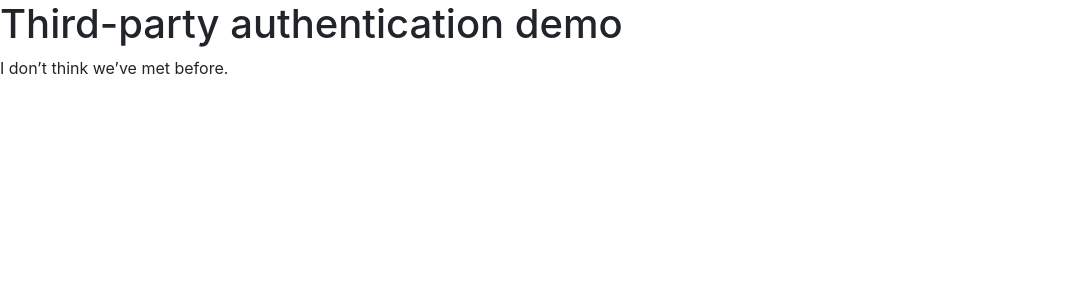
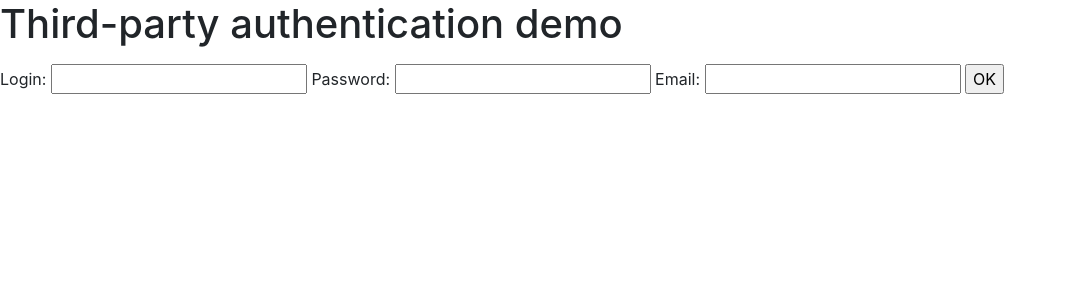
Before and after one commit to denisovlev/cc-project-poc, a Django app: page /oauth/ in a window 1280 px wide. Shown: the top 300 px of the page, without its empty margins (0-1066 px from the left). Run offline with Django 3.2, Linux system fonts and the light colour scheme; some libraries are stand-ins or nearby versions.

Commit message:
POC WEBAPP

```diff
--- a/cc_project_poc/settings.py
+++ b/cc_project_poc/settings.py
@@ -46,7 +46,7 @@ MIDDLEWARE = [
     'django.middleware.security.SecurityMiddleware',
     'django.contrib.sessions.middleware.SessionMiddleware',
     'django.middleware.common.CommonMiddleware',
-    'django.middleware.csrf.CsrfViewMiddleware',
+    # 'django.middleware.csrf.CsrfViewMiddleware',
     'django.contrib.auth.middleware.AuthenticationMiddleware',
     'django.contrib.messages.middleware.MessageMiddleware',
     'django.middleware.clickjacking.XFrameOptionsMiddleware',
--- a/oauth_poc/models.py
+++ b/oauth_poc/models.py
@@ -1,3 +1,4 @@
+from django.contrib.auth.models import User
 from django.db import models
 
 class OAuth2Token(models.Model):
@@ -8,6 +9,11 @@ class OAuth2Token(models.Model):
     # oauth 2 expires time
     expires_at = models.IntegerField()
     # ...
+    user = models.OneToOneField(
+        User,
+        on_delete=models.CASCADE,
+        primary_key=True,
+    )
 
     def to_token(self):
         return dict(
--- a/oauth_poc/templates/index.html
+++ b/oauth_poc/templates/index.html
@@ -8,7 +8,15 @@
    {% if user and not user.is_anonymous %}
      Hello {{ user.get_full_name|default:user.username }}!
    {% else %}
-     I don’t think we’ve met before.
+     <form action="/oauth/register" method="post">
+        <label for="login">Login: </label>
+        <input id="login" type="text" name="login">
+        <label for="password">Password: </label>
+        <input id="password" type="password" name="password">
+        <label for="email">Email: </label>
+        <input id="email" type="email" name="email">
+        <input type="submit" value="OK">
+    </form>
    {% endif %}
  </p>
  </div>
--- a/oauth_poc/urls.py
+++ b/oauth_poc/urls.py
@@ -4,7 +4,8 @@ from . import views
 
 urlpatterns = [
     path('', views.index, name='index'),
-    path('login', views.login, name='login'),
+    path('login', views.login_raco, name='login'),
     path('authorize', views.authorize, name='authorize'),
     path('fetch_resource', views.fetch_resource, name='fetch_resource'),
+    path('register', views.register, name='register'),
 ]
--- a/oauth_poc/views.py
+++ b/oauth_poc/views.py
@@ -2,7 +2,8 @@ import datetime
 import os
 
 from authlib.django.client import OAuth
-from django.shortcuts import render, render_to_response
+from django.contrib.auth import authenticate, login
+from django.shortcuts import render, render_to_response, redirect
 from django.http import HttpResponse, JsonResponse
 
 from dotenv import load_dotenv, find_dotenv
@@ -33,7 +34,7 @@ oauth.register('raco',
 def index(request):
     return render_to_response('index.html')
 
-def login(request):
+def login_raco(request):
     # build a full authorize callback uri
     redirect_uri = request.build_absolute_uri('/oauth/authorize')
     return oauth.raco.authorize_redirect(request, redirect_uri)
@@ -48,8 +49,9 @@ def authorize(request):
                         refresh_token=token['refresh_token'],
                         expires_at=int(token['expires_at']))
     print(model.access_token)
+    model.user = request.user
     model.save()
-    return render_to_response('index.html')
+    return redirect('index')
 
 def fetch_resource(request):
     print(request)
@@ -58,3 +60,14 @@ def fetch_resource(request):
     resp = oauth.raco.get('/v2/jo/avisos/?format=json', token=token.to_token())
     profile = resp.json()
     return JsonResponse(profile)
+
+from django.contrib.auth.models import User
+
+def register(request):
+    login_word = request.POST['login']
+    email = request.POST['email']
+    password = request.POST['password']
+    user = User.objects.create_user(login_word, email, password)
+    user.save()
+    login(request, authenticate(request, username=login_word, password=password))
+    return redirect('login')
```
Also changed, not shown: requirements.txt (+4 -25 lines), db.sqlite3 (deleted), oauth_poc/migrations/0003_auto_20180506_1346.py (added), 1 other file.
